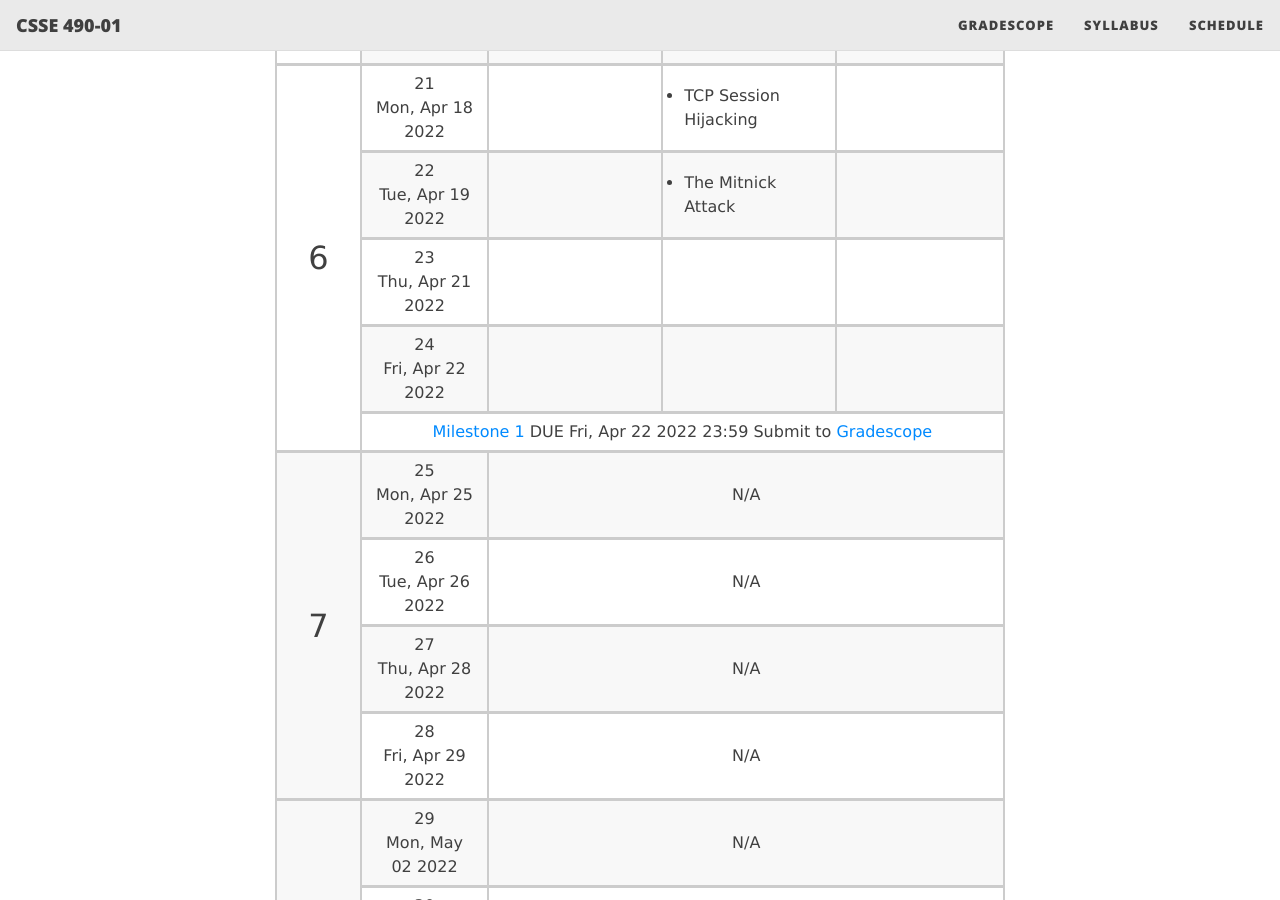
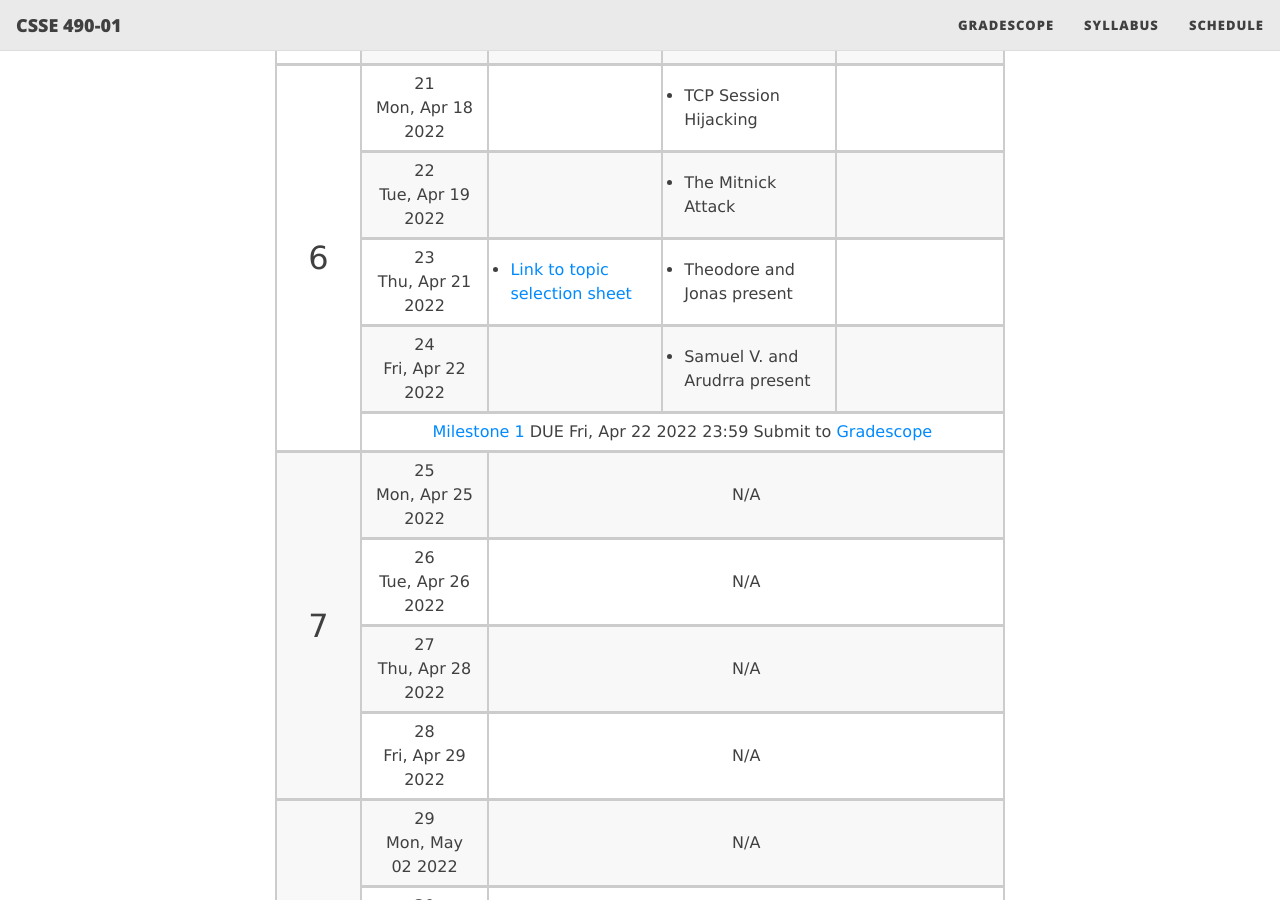
Before and after one commit to rhit-csse490-netsec/netsec-public, a Jekyll site: the page built from schedule.md, in a window 1280 px wide and 900 px high, scrolled down 2713 px. Built offline with Jekyll 4.4.1, drawn with Linux system fonts in a browser that asks for light colours; nearby versions of some CDN libraries.

Commit message:
added the schedule for next week

```diff
--- a/_data/schedule.yml
+++ b/_data/schedule.yml
@@ -183,13 +183,16 @@
 
 23:
   reading:
+    - <a href="https://docs.google.com/spreadsheets/d/196wQ3OmEjmpPD1ZWfXy4eMkzGircS3YJCduVlccLzZc/edit?usp=sharing"> Link to topic selection sheet </a>
   topics:
+    - Theodore and Jonas present
   materials:
   other:
 
 24:
   reading:
   topics:
+    - Samuel V. and Arudrra present
   materials:
   other:
 
--- a/schedule.md
+++ b/schedule.md
@@ -346,9 +346,15 @@ title: Class Schedule
 <tr>
 <td markdown="span">
 23 <br/> Thu, Apr 21 2022</td>
-<td markdown="span">
+<td markdown="span" style="text-align:left">
+{::nomarkdown}<ul style="margin:0;padding:.5rem">
+<li> <a href="https://docs.google.com/spreadsheets/d/196wQ3OmEjmpPD1ZWfXy4eMkzGircS3YJCduVlccLzZc/edit?usp=sharing"> Link to topic selection sheet </a> </li>
+</ul>{:/}
 </td>
-<td markdown="span">
+<td markdown="span" style="text-align:left">
+{::nomarkdown}<ul style="margin:0;padding:.5rem">
+<li> Theodore and Jonas present </li>
+</ul>{:/}
 </td>
 <td markdown="span">
 </td>
@@ -358,7 +364,10 @@ title: Class Schedule
 24 <br/> Fri, Apr 22 2022</td>
 <td markdown="span">
 </td>
-<td markdown="span">
+<td markdown="span" style="text-align:left">
+{::nomarkdown}<ul style="margin:0;padding:.5rem">
+<li> Samuel V. and Arudrra present </li>
+</ul>{:/}
 </td>
 <td markdown="span">
 </td>
```
